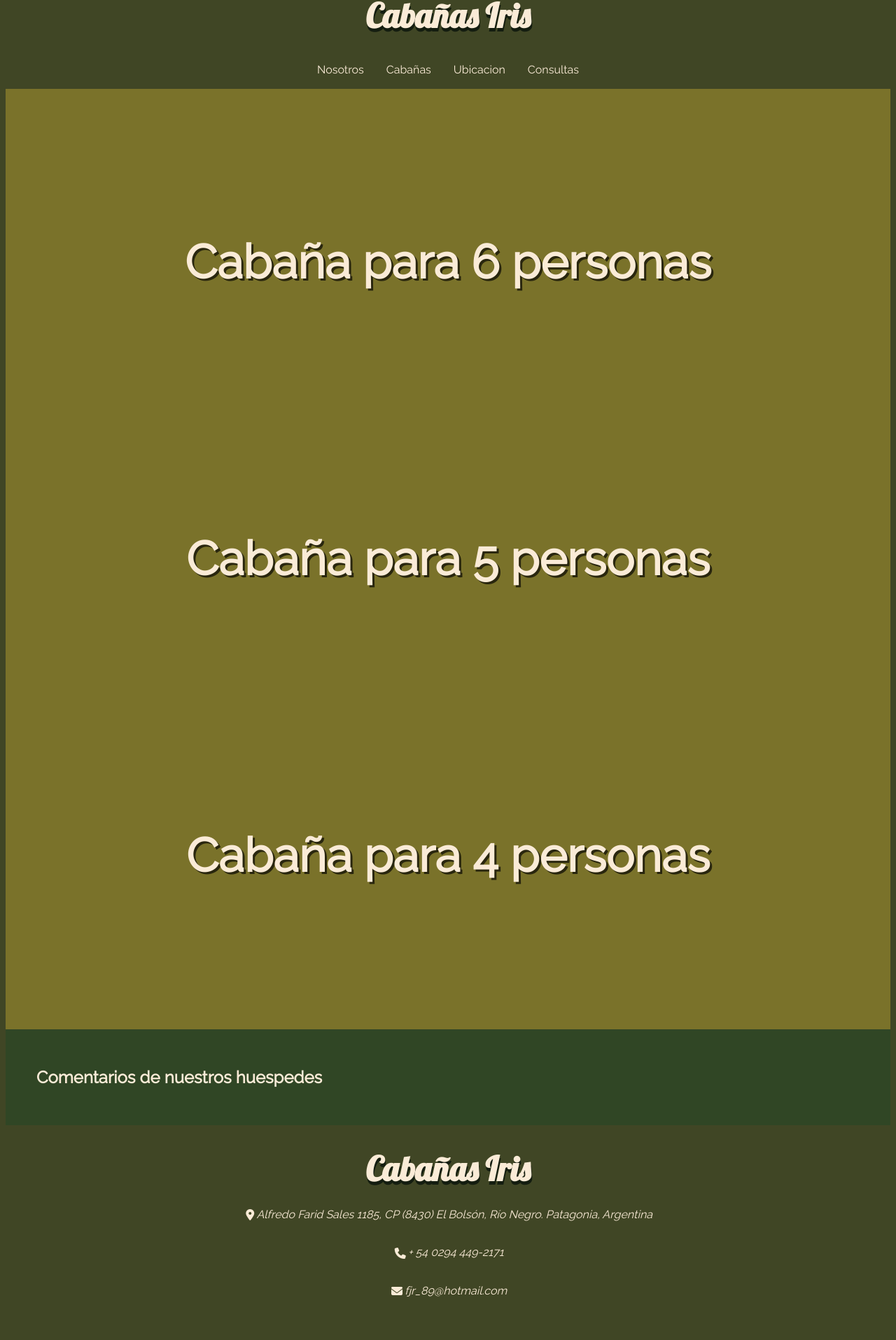
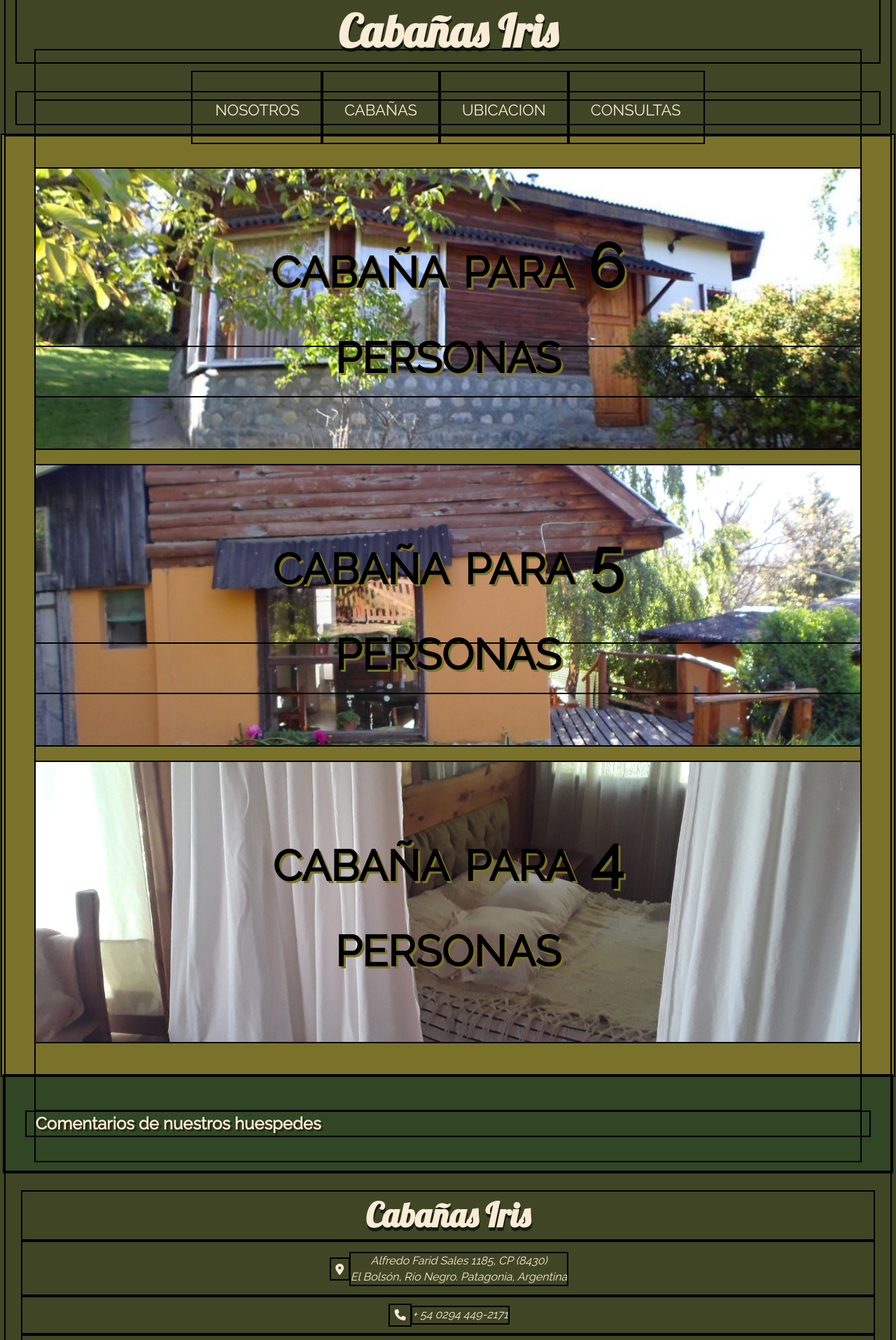
Before and after one commit to er1927/react-cabanas-app, a React (Create React App) app: page / in a window 1280 px wide. Shown: the part 67-1982 px from the top of the page at 70% size. Built offline with nearby package versions, Linux system fonts and the light colour scheme.

Commit message:
Added img to homepage

```diff
--- a/src/Footer.js
+++ b/src/Footer.js
@@ -8,7 +8,8 @@ export default function Footer() {
                     <address>
                         <div class="social-media">
                         <i class="fa-solid fa-location-dot"></i>
-                        <p>Alfredo Farid Sales 1185, CP (8430) El Bolsón, Río Negro. Patagonia, Argentina</p>
+                        <p>Alfredo Farid Sales 1185, CP (8430) <br/>
+                        El Bolsón, Río Negro. Patagonia, Argentina</p>
                         </div>
                         <div class="social-media">
                         <i class="fa-solid fa-phone"></i>
@@ -16,7 +17,7 @@ export default function Footer() {
                         </div>
                         <div class="social-media">
                         <i class="fa-solid fa-envelope"></i>
-                        <p>fjr_89@hotmail.com</p>
+                        <p><a href="mailto:fjr_89@hotmail.com">fjr_89@hotmail.com</a></p>
                         </div>
                     </address>
             </footer>
--- a/src/style.css
+++ b/src/style.css
@@ -1,6 +1,6 @@
-/* * {
+* {
   outline: 2px solid black;
-}    */
+}
    html {
     color: #222;
     font-size: 1em;
@@ -68,7 +68,6 @@
     align-items: center;
     display: flex;
     flex-flow: column wrap;
-    font-size: 1em;
     justify-content: space-between;
     list-style-type: none;
     }
@@ -76,6 +75,9 @@
   a {
     color:antiquewhite;
     text-decoration: none;
+    text-transform: lowercase;
+    font-variant: small-caps;
+    font-size: 1.3em;
   }
 
   header h1 {
@@ -93,7 +95,12 @@
     gap:.5em;
     padding:1em;
     text-align: center;
-    text-shadow: 3px 3px #29260e;
+    margin:0 -.1em;
+  }
+
+  .main h2 {
+    color:#000;
+    text-shadow:3px 3px #7a722a;
   }
 
   .six, .five, .four {
@@ -105,19 +112,20 @@
     height:400px;
     justify-items: center;
     font-size: .7em;
+    color:#29260e;
   }
 
-  /* .six {
-    background-image: url("../img/6-pax-view.jpg");
+  .six {
+    background-image: url("../public/6-pax-out.jpg");
   }
 
   .five {
-    background-image: url("../img/5-pax-out.jpg");
+    background-image: url("../public/5-pax-out.jpg");
   }
 
   .four {
-    background-image: url("../img/4-pax-lounge.jpg");
-  } */
+    background-image: url("../public/4-pax-bed.jpg");
+  }
 
   .rev {
     align-items: center;
@@ -125,12 +133,13 @@
     display: flex;
     flex-wrap: wrap;
     justify-content: space-around;
-    margin:0;
+    margin:0 -.1em;
     padding:2em;
   }
 
   .rev h2 {
     width: 100%;
+    text-shadow:3px 3px #29260e;
   }
 
   .rev-img {
@@ -154,6 +163,10 @@
     width:100%;
   }
 
+  address a {
+    font-variant: normal;
+    font-size: 1em;
+  }
   .social-media {
     display: flex;
     justify-content: center;
@@ -161,7 +174,8 @@
 
   i {
     align-self: center;
-    padding:.2em;
+    padding:.4em;
+    margin:.2em;
   }
 
   /* - - - ABOUT PAGE STYLES - - - */
@@ -353,15 +367,16 @@
 
   header h1 {
     text-align: center;
+    font-size: 4em;
   }
   nav  {
     text-align: center;
     display: inline;
-    /* word-spacing: 2em; */
   }
 
   nav a {
     padding:1em;
+    font-size: 2em;
   }
 
   .main {
```
